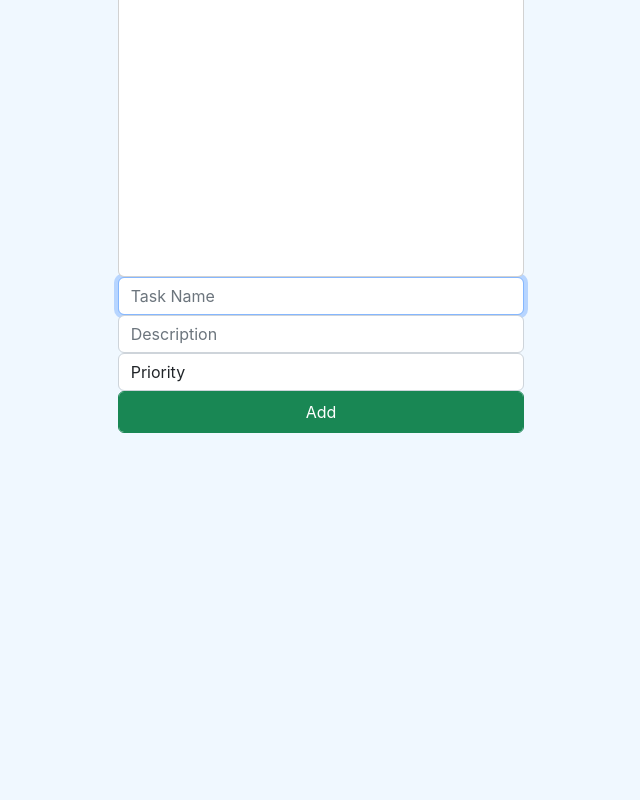
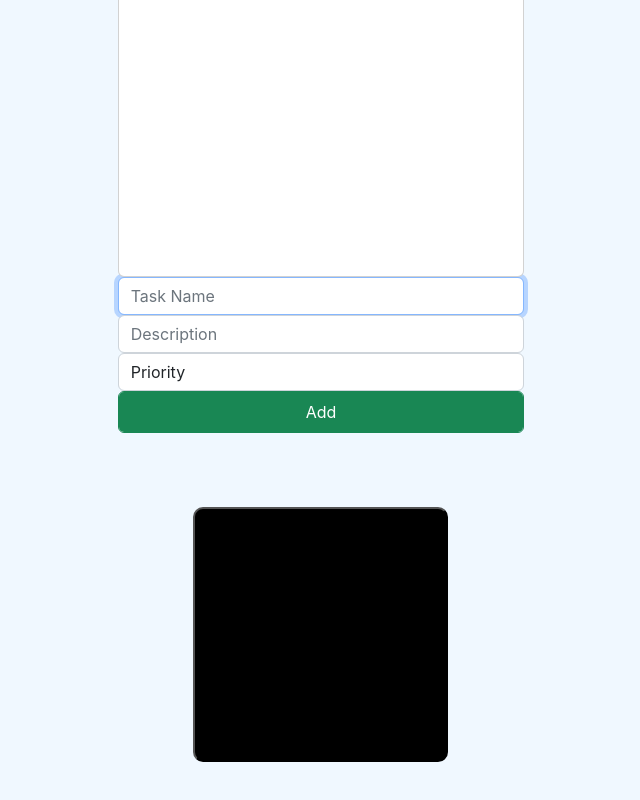
Before and after one commit to AlinaBernardez/ProyectoReact-Tareas, a React (Create React App) app: page / in a window 1280 px wide. Shown: the part 230-1030 px from the top of the page, without its empty margins (319-959 px from the left). Before the commit the page ends 800 px from the top, so only its background shows below. Built offline with nearby package versions, Linux system fonts and the light colour scheme.

Commit message:
Corrección ejercicio

```diff
--- a/src/App.js
+++ b/src/App.js
@@ -3,7 +3,7 @@ import './App.css';
 // import Father from './Components/Container/father';
 // import ComponenteContexto from './Hooks/ejemplo3';
 import TaskListComponent from './Components/Container/task_list';
-// import ComponenteRectangulo from './Components/Pure/ejercicio101112';
+import ComponenteRectangulo from './Components/Pure/ejercicio101112';
 // import GreetingStyled from './Components/Pure/greetingStyled';
 
 
@@ -12,7 +12,7 @@ function App() {
   return (
     <div className="App">
       <TaskListComponent/>
-      {/* <ComponenteRectangulo/> */}
+      <ComponenteRectangulo/>
     </div>
   );
 }
--- a/src/Components/Pure/ejercicio101112.jsx
+++ b/src/Components/Pure/ejercicio101112.jsx
@@ -4,28 +4,15 @@ import React, { useState } from 'react';
 let red = 0;
 let green = 0;
 let blue = 0;
+let color = `rgb(${red},${green},${blue})`
 
-const firstStyle = {
-    width: '255px',
-    height: '255px',
-    margin: '50px',
-    backgroundColor: 'black',
-    borderRadius: '10px'
-}
-const randomStyle = {
-    width: '255px',
-    height: '255px',
-    margin: '50px',
-    backgroundColor: generateColor(),
-    borderRadius: '10px'
+function generateColor() {
+    red = Math.round(Math.random() * 256);
+    green = Math.round(Math.random() * 256);
+    blue = Math.round(Math.random() * 256);
+    return `rgb(${red},${green},${blue})`;
 }
 
-function generateColor() {
-    red = Math.round(Math.random() * 255);
-    green = Math.round(Math.random() * 255);
-    blue = Math.round(Math.random() * 255);
-    return `rgb(${red},${green},${blue})`;
-}
 
 const Rectangulo = ({mouseAction, propStyle}) => {
     return(
@@ -35,12 +22,31 @@ const Rectangulo = ({mouseAction, propStyle}) => {
 
 const ComponenteRectangulo = () => {
 
+    const firstStyle = {
+        width: '255px',
+        height: '255px',
+        margin: '50px',
+        backgroundColor: 'black',
+        borderRadius: '10px'
+    }
+
+    const [colorNow, setColor] = useState(color);
     const [styleNow, setStyle] = useState(firstStyle);
 
+    const randomStyle = {
+        width: '255px',
+        height: '255px',
+        margin: '50px',
+        backgroundColor: colorNow,
+        borderRadius: '10px'
+    }
+
     function mouseAction(e) {
+        let newColor;
         e.preventDefault();
+        newColor = generateColor();
+        setColor(newColor);
         setStyle(randomStyle);
-        return;
     }
 
     let rect;
```
